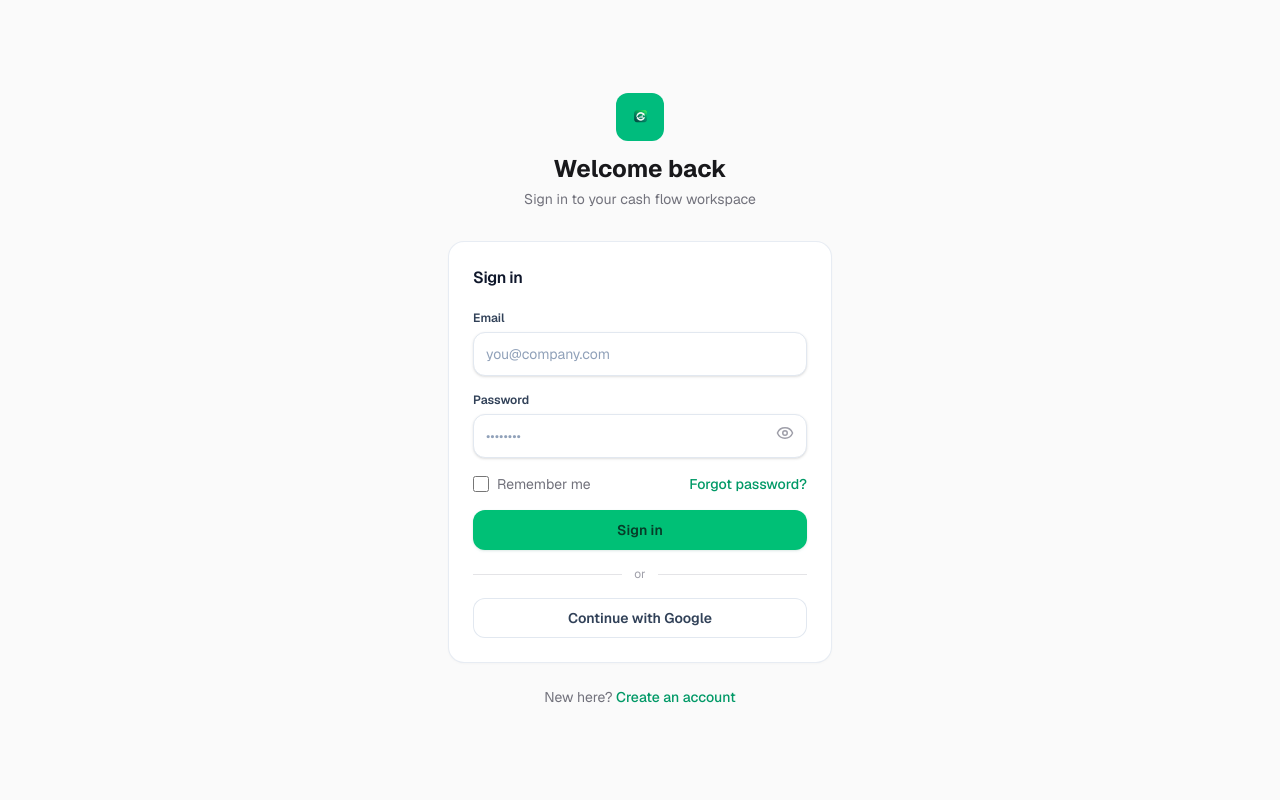
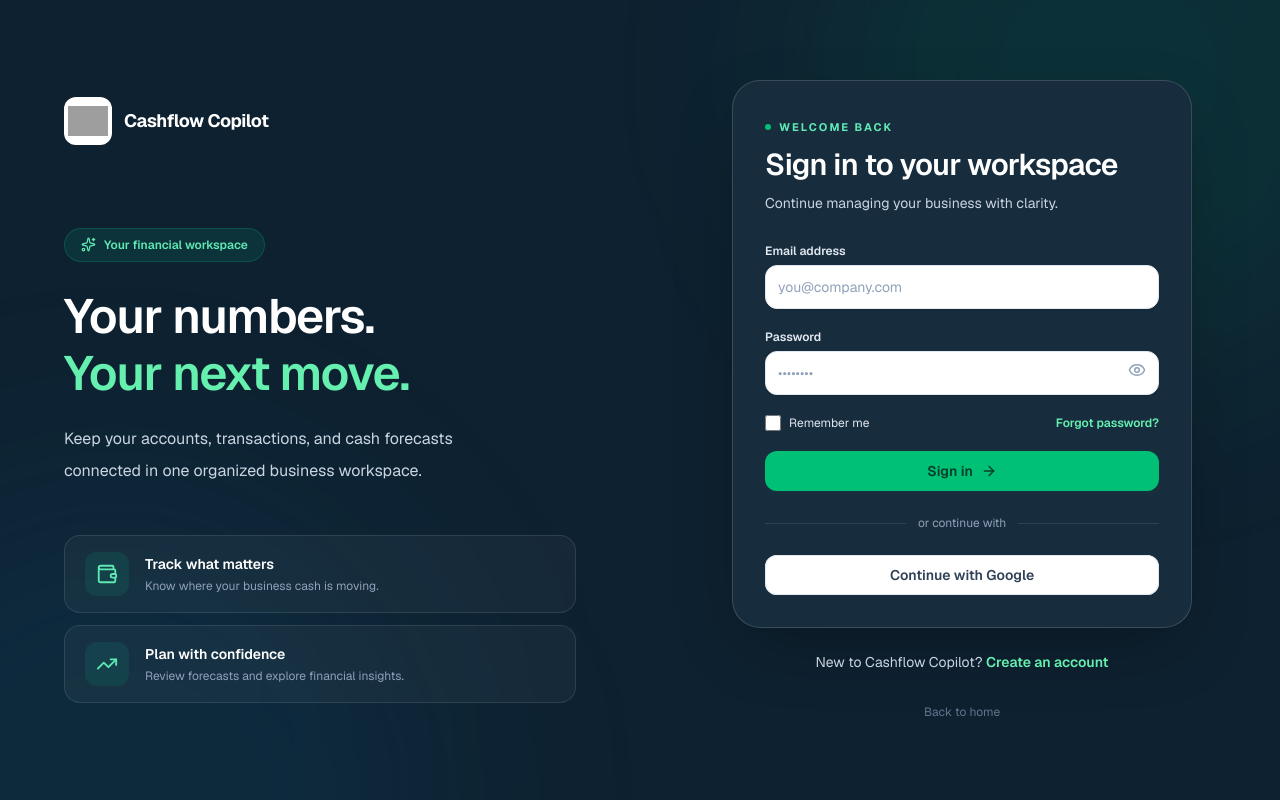
Before and after one commit to Tolu86/sme-cashflow, a Next.js app: page /login in a window 1280 px wide. Built offline with nearby package versions, Linux system fonts and the light colour scheme; no server answers; grey boxes are pictures that could not be loaded.

Commit message:
Redesign login screen in deep navy with branded form and preserved Firebase flows

```diff
--- a/src/app/(auth)/login/page.tsx
+++ b/src/app/(auth)/login/page.tsx
@@ -8,8 +8,7 @@ import { signInWithPopup } from "firebase/auth";
 import { auth } from "@/lib/firebase/client";
 import { Button } from "@/components/ui/button";
 import { Input } from "@/components/ui/input";
-import { Card, CardHeader, CardTitle } from "@/components/ui/card";
-import { Eye, EyeOff } from "lucide-react";
+import { ArrowRight, Eye, EyeOff, Sparkles, TrendingUp, Wallet } from "lucide-react";
 
 export default function LoginPage() {
   const router = useRouter();
@@ -75,39 +74,93 @@ export default function LoginPage() {
   }
 
   return (
-    <div className="flex flex-1 items-center justify-center bg-zinc-50 p-6 dark:bg-zinc-950">
-      <div className="w-full max-w-sm">
-        <div className="mb-8 text-center">
-          <div className="mx-auto mb-3 flex h-12 w-12 items-center justify-center rounded-xl bg-emerald-500 p-2">
-            <img
-              src="/Logo.png"
-              alt="Cashflow Copilot"
-              className="h-full w-full object-contain"
-            />
+    <div className="relative isolate flex min-h-[100dvh] w-full flex-1 items-center overflow-hidden bg-[#0e2130] px-4 py-10 text-white sm:px-6 lg:px-10">
+      <div className="pointer-events-none absolute -right-32 -top-56 -z-10 h-[600px] w-[600px] rounded-full bg-emerald-500/10 blur-[100px]" />
+      <div className="pointer-events-none absolute -bottom-80 -left-52 -z-10 h-[650px] w-[650px] rounded-full bg-sky-500/[0.07] blur-[110px]" />
+
+      <div className="mx-auto grid w-full max-w-6xl items-center gap-10 lg:grid-cols-[minmax(0,1fr)_minmax(380px,0.9fr)] lg:gap-20">
+        <section className="hidden max-w-lg lg:block">
+          <Link href="/" className="inline-flex items-center gap-3 text-white">
+            <span className="flex h-12 w-12 items-center justify-center overflow-hidden rounded-xl bg-white p-1">
+              <img src="/icon.png" alt="" width={48} height={48} className="h-full w-full object-contain" />
+            </span>
+            <span className="text-lg font-bold tracking-tight">Cashflow Copilot</span>
+          </Link>
+
+          <div className="mt-20">
+            <span className="inline-flex items-center gap-2 rounded-full border border-emerald-400/20 bg-emerald-400/10 px-4 py-2 text-xs font-semibold text-emerald-300">
+              <Sparkles size={15} /> Your financial workspace
+            </span>
+            <h2 className="mt-7 text-5xl font-semibold leading-[1.1] tracking-tight">
+              Your numbers.
+              <span className="mt-1 block text-[#65f0b0]">Your next move.</span>
+            </h2>
+            <p className="mt-6 max-w-md text-base leading-8 text-slate-300">
+              Keep your accounts, transactions, and cash forecasts connected in one organized business workspace.
+            </p>
           </div>
-          <h1 className="text-2xl font-bold text-zinc-900 dark:text-zinc-100">Welcome back</h1>
-          <p className="mt-1 text-sm text-zinc-500">Sign in to your cash flow workspace</p>
+
+          <div className="mt-12 grid gap-3">
+            <div className="flex items-center gap-4 rounded-2xl border border-white/10 bg-white/[0.04] px-5 py-4">
+              <span className="flex h-11 w-11 shrink-0 items-center justify-center rounded-xl bg-emerald-400/10 text-emerald-300">
+                <Wallet size={22} />
+              </span>
+              <div>
+                <p className="text-sm font-semibold text-white">Track what matters</p>
+                <p className="mt-1 text-xs text-slate-400">Know where your business cash is moving.</p>
+              </div>
+            </div>
+            <div className="flex items-center gap-4 rounded-2xl border border-white/10 bg-white/[0.04] px-5 py-4">
+              <span className="flex h-11 w-11 shrink-0 items-center justify-center rounded-xl bg-emerald-400/10 text-emerald-300">
+                <TrendingUp size={22} />
+              </span>
+              <div>
+                <p className="text-sm font-semibold text-white">Plan with confidence</p>
+                <p className="mt-1 text-xs text-slate-400">Review forecasts and explore financial insights.</p>
+              </div>
+            </div>
+          </div>
+        </section>
+
+        <section className="mx-auto w-full max-w-[460px]">
+          <div className="mb-6 flex items-center justify-between gap-3 lg:hidden">
+            <Link href="/" className="inline-flex items-center gap-2.5 text-sm font-semibold text-white">
+              <span className="flex h-10 w-10 items-center justify-center overflow-hidden rounded-xl bg-white p-0.5">
+                <img src="/icon.png" alt="" width={40} height={40} className="h-full w-full object-contain" />
+              </span>
+              Cashflow Copilot
+            </Link>
+            <Link href="/" className="text-xs font-medium text-emerald-300 hover:text-emerald-200">Home</Link>
+          </div>
+
+          <div className="rounded-[28px] border border-white/15 bg-[#172d3e] p-5 shadow-[0_24px_70px_-20px_rgba(0,0,0,0.36)] sm:p-8">
+            <div className="mb-7">
+              <p className="mb-3 inline-flex items-center gap-2 text-[11px] font-bold uppercase tracking-[0.18em] text-emerald-300">
+                <span className="h-1.5 w-1.5 rounded-full bg-[#00c076]" />
+                {resetMode ? "Account recovery" : "Welcome back"}
+              </p>
+              <h1 className="text-2xl font-semibold tracking-tight text-white sm:text-3xl">
+                {resetMode ? "Reset your password" : "Sign in to your workspace"}
+              </h1>
+              <p className="mt-2 text-sm leading-6 text-slate-300">
+                {resetMode ? "We'll send you a link to reset your password." : "Continue managing your business with clarity."}
+              </p>
             </div>
 
             {resetMode ? (
-          <Card>
-            <CardHeader>
-              <CardTitle>Reset your password</CardTitle>
-            </CardHeader>
-            {resetSent ? (
-              <div className="space-y-4">
-                <p className="text-sm text-zinc-500">
-                  If an account exists for <span className="font-medium text-zinc-900 dark:text-zinc-100">{resetEmail}</span>,
-                  we've sent a password reset link to that email.
+              resetSent ? (
+                <div className="space-y-5">
+                  <p className="rounded-xl border border-emerald-400/20 bg-emerald-400/10 p-4 text-sm leading-6 text-slate-200">
+                    If an account exists for <span className="font-semibold text-white">{resetEmail}</span>, we've sent a reset link to that address.
                   </p>
-                <Button variant="outline" className="w-full" onClick={() => setResetMode(false)}>
+                  <Button variant="secondary" className="w-full" onClick={() => { setResetMode(false); setResetSent(false); setError(null); }}>
                     Back to sign in
                   </Button>
                 </div>
               ) : (
-              <form onSubmit={handleReset} className="space-y-4">
+                <form onSubmit={handleReset} className="space-y-5 [&_label]:!text-slate-200">
                   <Input
-                  label="Email"
+                    label="Email address"
                     type="email"
                     value={resetEmail}
                     onChange={(e) => setResetEmail(e.target.value)}
@@ -115,31 +168,18 @@ export default function LoginPage() {
                     placeholder="you@company.com"
                     autoComplete="email"
                   />
-                {error && <p className="text-sm text-red-600">{error}</p>}
-                <Button type="submit" className="w-full" loading={resetLoading}>
-                  Send reset link
-                </Button>
-                <button
-                  type="button"
-                  onClick={() => {
-                    setResetMode(false);
-                    setError(null);
-                  }}
-                  className="w-full text-center text-sm text-zinc-500 hover:text-zinc-700 dark:hover:text-zinc-300"
-                >
+                  {error && <p role="alert" className="rounded-xl border border-red-400/20 bg-red-500/10 p-3 text-sm text-red-200">{error}</p>}
+                  <Button type="submit" className="w-full" loading={resetLoading}>Send reset link</Button>
+                  <button type="button" onClick={() => { setResetMode(false); setError(null); }} className="w-full text-center text-sm font-medium text-slate-300 hover:text-white">
                     Back to sign in
                   </button>
                 </form>
-            )}
-          </Card>
+              )
             ) : (
-          <Card>
-            <CardHeader>
-              <CardTitle>Sign in</CardTitle>
-            </CardHeader>
-            <form onSubmit={handleSubmit} className="space-y-4">
+              <>
+                <form onSubmit={handleSubmit} className="space-y-5 [&_label]:!text-slate-200">
                   <Input
-                label="Email"
+                    label="Email address"
                     type="email"
                     value={email}
                     onChange={(e) => setEmail(e.target.value)}
@@ -155,8 +195,8 @@ export default function LoginPage() {
                     suffix={
                       <button
                         type="button"
-                    onClick={() => setShowPassword((s) => !s)}
-                    className="text-zinc-400 transition-colors hover:text-zinc-600 dark:hover:text-zinc-200"
+                        onClick={() => setShowPassword((value) => !value)}
+                        className="text-slate-400 transition hover:text-slate-700"
                         aria-label={showPassword ? "Hide password" : "Show password"}
                       >
                         {showPassword ? <EyeOff size={18} /> : <Eye size={18} />}
@@ -166,48 +206,42 @@ export default function LoginPage() {
                     placeholder="••••••••"
                     autoComplete="current-password"
                   />
-              <div className="flex items-center justify-between">
-                <label className="flex select-none items-center gap-2 text-sm text-zinc-500">
-                  <input
-                    type="checkbox"
-                    checked={rememberMe}
-                    onChange={(e) => setRememberMe(e.target.checked)}
-                    className="h-4 w-4 rounded border-zinc-300 text-emerald-600 focus:ring-emerald-500 dark:border-zinc-700"
-                  />
+                  <div className="flex flex-wrap items-center justify-between gap-3">
+                    <label className="flex cursor-pointer select-none items-center gap-2 text-xs text-slate-300">
+                      <input type="checkbox" checked={rememberMe} onChange={(e) => setRememberMe(e.target.checked)} className="h-4 w-4 rounded border-slate-400 accent-emerald-500" />
                       Remember me
                     </label>
-                <button
-                  type="button"
-                  onClick={() => setResetMode(true)}
-                  className="text-sm font-medium text-emerald-600 hover:underline dark:text-emerald-400"
-                >
+                    <button type="button" onClick={() => { setResetMode(true); setError(null); }} className="text-xs font-semibold text-[#65f0b0] hover:underline">
                       Forgot password?
                     </button>
                   </div>
-              {error && <p className="text-sm text-red-600">{error}</p>}
+                  {error && <p role="alert" className="rounded-xl border border-red-400/20 bg-red-500/10 p-3 text-sm text-red-200">{error}</p>}
                   <Button type="submit" className="w-full" loading={loading}>
-                Sign in
+                    Sign in <ArrowRight size={16} />
                   </Button>
                 </form>
 
-            <div className="my-4 flex items-center gap-3">
-              <div className="h-px flex-1 bg-zinc-200 dark:bg-zinc-800" />
-              <span className="text-xs text-zinc-400">or</span>
-              <div className="h-px flex-1 bg-zinc-200 dark:bg-zinc-800" />
+                <div className="my-6 flex items-center gap-3">
+                  <span className="h-px flex-1 bg-white/10" />
+                  <span className="text-xs text-slate-400">or continue with</span>
+                  <span className="h-px flex-1 bg-white/10" />
                 </div>
 
                 <Button variant="secondary" className="w-full" onClick={handleGoogle} loading={googleLoading}>
                   Continue with Google
                 </Button>
-          </Card>
+              </>
             )}
+          </div>
 
-        <p className="mt-6 text-center text-sm text-zinc-500">
-          New here?{" "}
-          <Link href="/signup" className="font-medium text-emerald-600 hover:underline dark:text-emerald-400">
-            Create an account
-          </Link>
+          <p className="mt-6 text-center text-sm text-slate-300">
+            New to Cashflow Copilot?{" "}
+            <Link href="/signup" className="font-semibold text-[#65f0b0] hover:underline">Create an account</Link>
           </p>
+          <p className="mt-8 text-center text-xs text-slate-500">
+            <Link href="/" className="transition hover:text-slate-300">Back to home</Link>
+          </p>
+        </section>
       </div>
     </div>
   );
```
Lines whose indentation alone changed are shown as unchanged.
